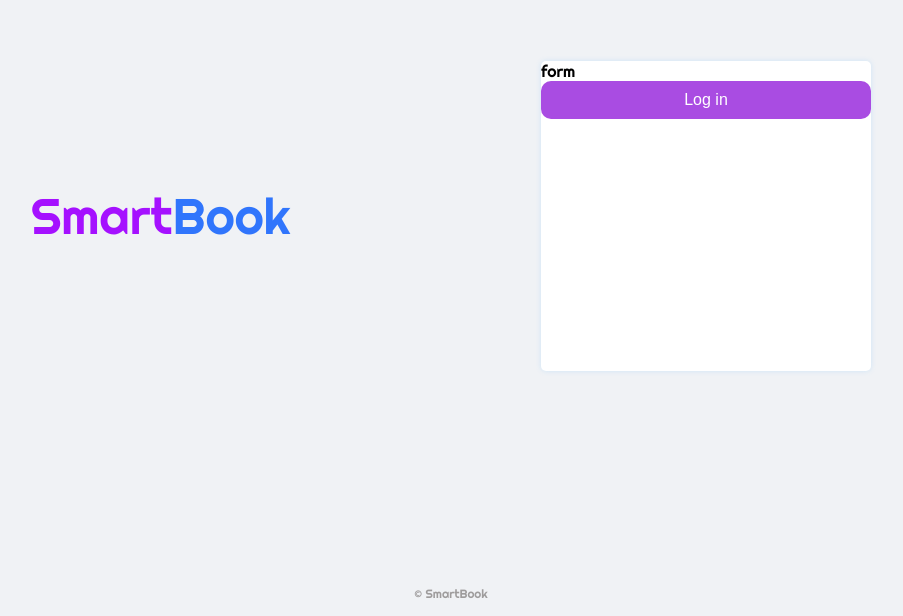
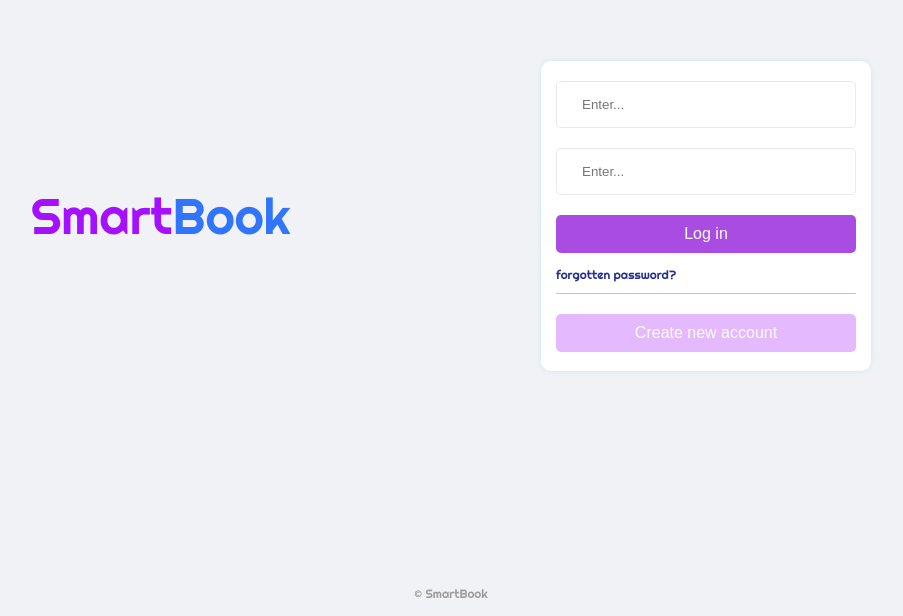
Before and after one commit to MRXOneX/smartbook-front, a Vue app: page / in a window 1280 px wide. Shown: the part 184-800 px from the top of the page, without its empty margins (189-1092 px from the left). Built offline with nearby package versions, Linux system fonts and the light colour scheme.

Commit message:
added UI components myInput, update MyInput and added router

```diff
--- a/src/App.vue
+++ b/src/App.vue
@@ -1,6 +1,6 @@
 <template>
   <div class="App">
-    <authorization />
+    <router-view></router-view>
     <my-footer />
   </div>
 </template>
--- /dev/null
+++ b/src/components/FormLogin.vue
@@ -0,0 +1,62 @@
+<template>
+    <div class="wrapper">
+        <form>
+            <my-input width="100%" padding="15px 25px" margin="10px 0" />
+            <my-input width="100%" padding="15px 25px" margin="10px 0" />
+
+            <my-button margin="10px 0" >
+                Log in
+            </my-button>
+        </form>
+        <span
+            class="forgot"
+            @click="$router.push('#')">forgotten password?</span>
+        <div class="divider"/>
+        <my-button backgroundColor="#E4B9FE" margin="10px 0" >
+            Create new account
+        </my-button>
+    </div>
+</template>
+
+<script>
+
+export default {
+
+}
+</script>
+
+<style scoped>
+    .wrapper {
+        padding: 10px 15px;
+        width: 330px;
+        height: 310px;
+        background-color: white;
+        box-shadow: 0px 0px 5px rgba(107, 191, 255, 0.25);
+        border-radius: 10px;
+    }
+
+    form {background: none;}
+
+    .forgot {
+        color: #252F8B;
+        font-size: 12px;
+        background: none;
+    }
+
+    .divider {
+        margin: 10px 0;
+        width: 100%;
+        height: 1px;
+        background-color: #c4c4c4;
+        border-radius: 20px;
+    }
+
+    /* M E D I A */
+
+    @media screen and (max-width: 400px) {
+        .wrapper {
+            background: none;
+            box-shadow: none;
+        }
+    }
+</style>
--- a/src/components/UI/MyButton.vue
+++ b/src/components/UI/MyButton.vue
@@ -31,7 +31,7 @@ export default {
         },
         borderRadius: {
             type: String,
-            default: () => "10px"
+            default: () => "5px"
         },
         outline: {
             type: String,
@@ -48,7 +48,11 @@ export default {
         fontSize: {
             type: String,
             default: () => "16px"
-        }
+        },
+        margin: {
+            type: String,
+            default: () => "0"
+        },
     },
     data() {
         return {
@@ -64,6 +68,7 @@ export default {
                 width: this.width,
                 height: this.height,
                 fontSize: this.fontSize,
+                margin: this.margin,
             }
         }
     }
--- a/src/components/UI/MyInput.vue
+++ b/src/components/UI/MyInput.vue
@@ -1,16 +1,64 @@
 <template>
-    <input type="text">
+    <input
+        :type="this.type"
+        :placeholder="this.placeholder"
+        :style="styleInput">
 </template>
 
 <script>
 export default {
     name: "my-input",
 
-    props: {},
+    props: {
+        type: {
+            type: String,
+            default: () => "text"
+        },
+        placeholder: {
+            type: String,
+            default: () => "Enter..."
+        },
+        outline: {
+            type: String,
+            default: () => "none"
+        },
+        borderRadius: {
+            type: String,
+            default: () => "5px"
+        },
+        padding: {
+            type: String,
+            default: () => "5px 10px"
+        },
+        border: {
+            type: String,
+            default: () => "1px solid #c4c4c45c"
+        },
+        background: {
+            type: String,
+            default: () => "white"
+        },
+        width: {
+            type: String,
+            default: () => "auto"
+        },
+        margin: {
+            type: String,
+            default: () => "0"
+        },
+    },
 
     data() {
         return {
-
+            styleInput: {
+                outline: this.outline,
+                borderRadius: this.borderRadius,
+                padding: this.padding,
+                border: this.border,
+                background: this.background,
+                width: this.width,
+                margin: this.margin
+            }
         }
     }
 }
--- a/src/main.js
+++ b/src/main.js
@@ -1,4 +1,6 @@
 import { createApp } from 'vue'
+//
+import router from "@/router/router"
 // components UI
 import components from "@/components/UI"
 //
@@ -14,4 +16,4 @@ components.forEach(component => {
 })
 
 
-app.use(store).mount('#app')
+app.use(router).use(store).mount('#app')
--- a/src/pages/Authorization.vue
+++ b/src/pages/Authorization.vue
@@ -5,21 +5,16 @@
                 <span class="smart">Smart</span>
                 <span class="book">Book</span>
             </div>
-            <div class="form">
-                form <br>
-                <my-button>
-                    Log in
-                </my-button>
-            </div>
+            <form-login />
         </div>
     </div>
 </template>
 
 <script>
-import MyButton from '../components/UI/MyButton.vue'
+import FormLogin from "@/components/FormLogin"
+
 export default {
-  components: { MyButton },
-
+    components: { FormLogin }
 }
 </script>
 
@@ -58,14 +53,6 @@ export default {
         color: #3075FC;
     }
 
-    /* style for form */
-    .form {
-        width: 330px;
-        height: 310px;
-        background-color: white;
-        box-shadow: 0px 0px 5px rgba(107, 191, 255, 0.25);
-        border-radius: 5px;
-    }
 
 
     /* M E D I A */
```
Also changed, not shown: src/router/router.js (added, +16 -0 lines).
